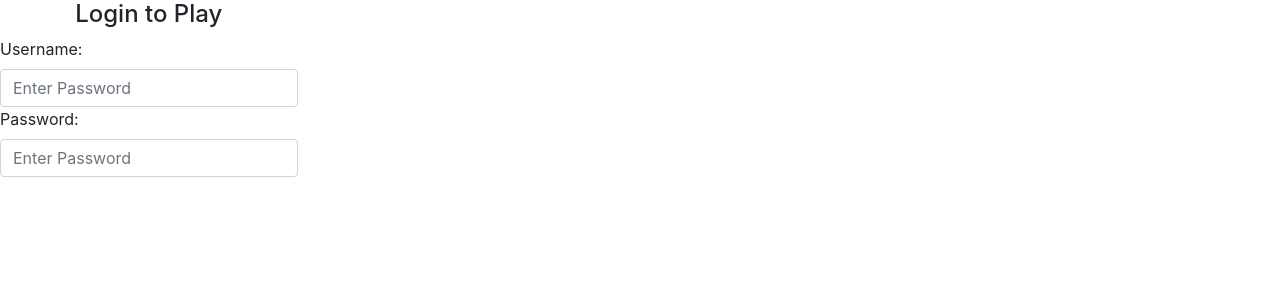
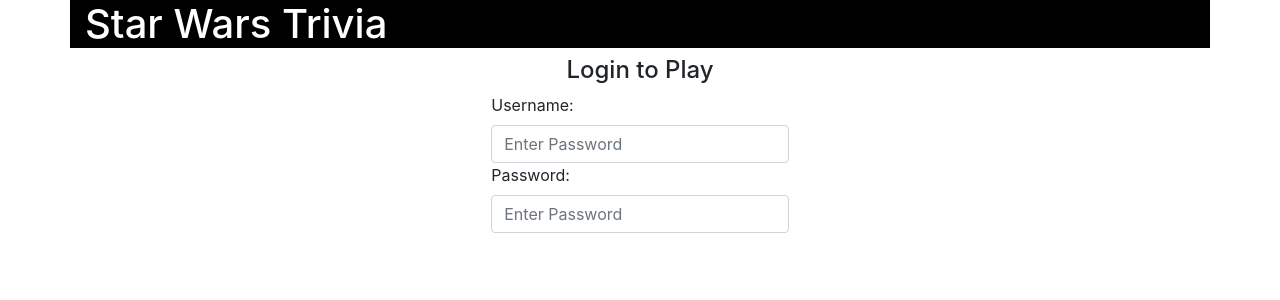
Before and after one commit to bntufte/sw_front, an Angular app: page / in a window 1280 px wide. Shown: the top 300 px of the page. Built offline with nearby package versions, Linux system fonts and the light colour scheme.

Commit message:
setting up the Login Component

```diff
--- a/src/app/app.component.html
+++ b/src/app/app.component.html
@@ -1,2 +1,2 @@
-
+<app-banner></app-banner>
 <router-outlet></router-outlet>
--- a/src/app/app.module.ts
+++ b/src/app/app.module.ts
@@ -5,11 +5,13 @@
 import { AppComponent } from './app.component';
 import { BrowserAnimationsModule } from '@angular/platform-browser/animations';
 import { LoginComponent } from './components/login/login.component';
+import { BannerComponent } from './components/banner/banner.component';
 
 @NgModule({
   declarations: [
     AppComponent,
-    LoginComponent
+    LoginComponent,
+    BannerComponent
   ],
   imports: [
     BrowserModule,
--- /dev/null
+++ b/src/app/components/banner/banner.component.css
@@ -0,0 +1,4 @@
+.banner{
+    background-color: black;
+    color: white;
+}
--- /dev/null
+++ b/src/app/components/banner/banner.component.html
@@ -0,0 +1,3 @@
+<div class="container banner">
+    <h1>Star Wars Trivia</h1>
+</div>
--- /dev/null
+++ b/src/app/components/banner/banner.component.ts
@@ -0,0 +1,15 @@
+import { Component, OnInit } from '@angular/core';
+
+@Component({
+  selector: 'app-banner',
+  templateUrl: './banner.component.html',
+  styleUrls: ['./banner.component.css']
+})
+export class BannerComponent implements OnInit {
+
+  constructor() { }
+
+  ngOnInit(): void {
+  }
+
+}
--- a/src/app/components/login/login.component.css
+++ b/src/app/components/login/login.component.css
@@ -0,0 +1,3 @@
+.login{
+    margin:auto;
+}
--- a/src/app/components/login/login.component.html
+++ b/src/app/components/login/login.component.html
@@ -1,5 +1,5 @@
 <div class = "row">
-    <div class = "col-xl-3">
+    <div class = "col-xl-3 login">
     <h4 class="col-lg-12 text-center" id ="header">Login to Play</h4>
     <label>Username:</label>
     <input class = "col-sm-12 form-control" type="text" placeholder="Enter Password">
```
Also changed, not shown: 1 other file (tests, documents, lock files or other folders).
